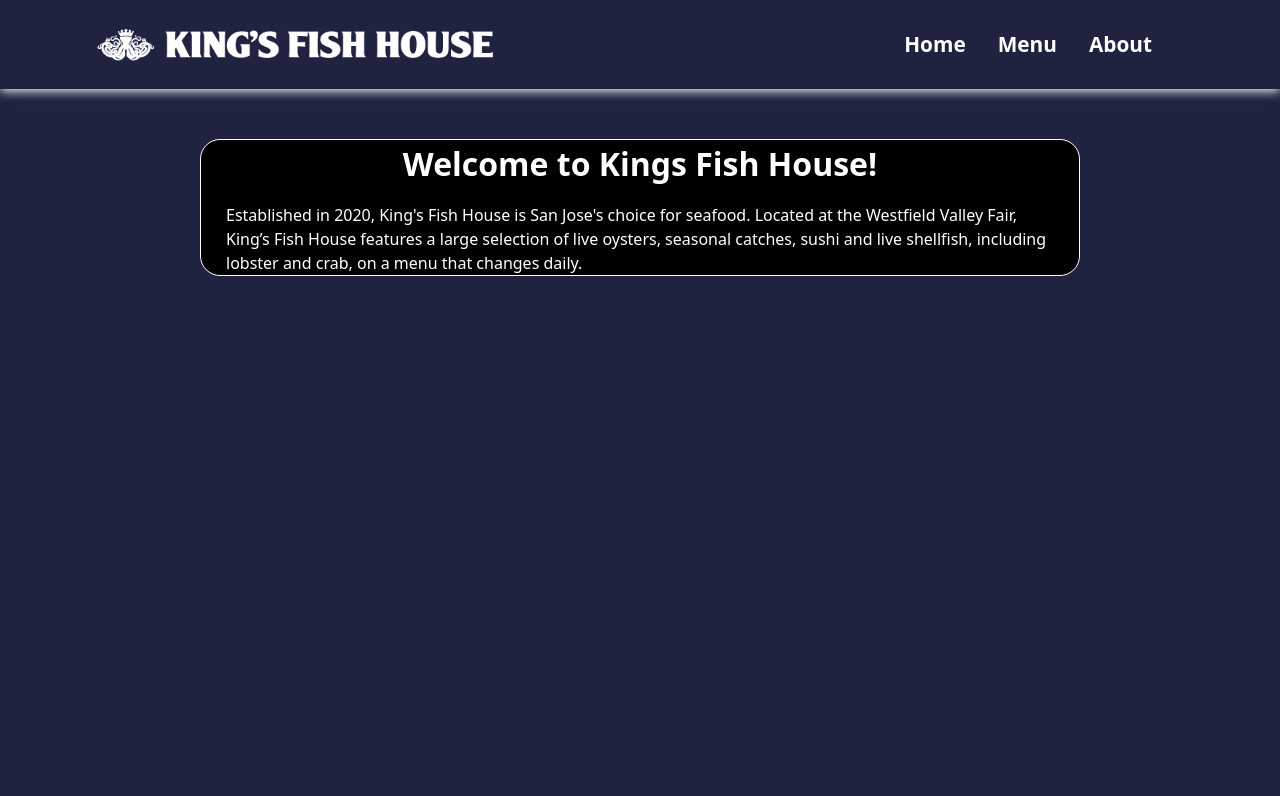
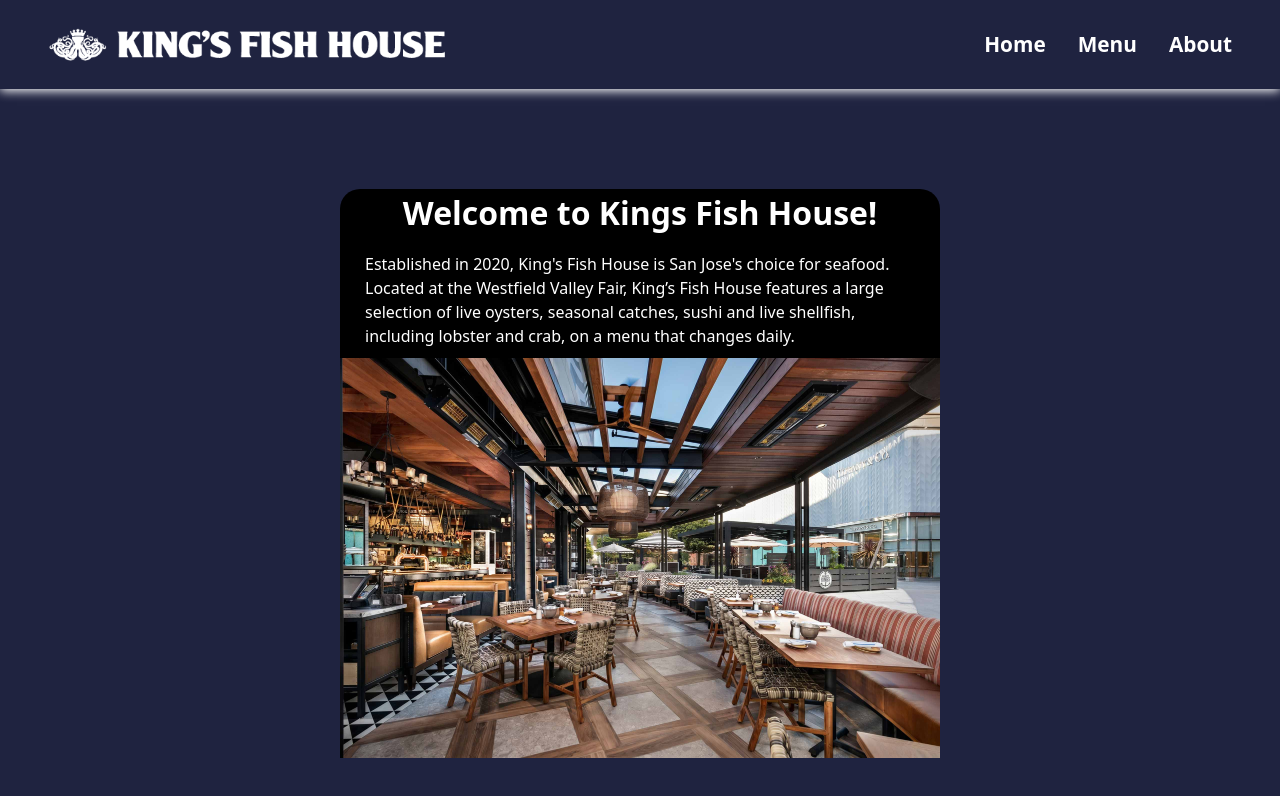
Before and after one commit to ETorres408/restaurant-page, a website built with webpack: page src/template.html in a window 1280 px wide. Both pictures are taken after a click on the button "Home". Built offline with nearby package versions, Linux system fonts and the light colour scheme.

Commit message:
fixed css

```diff
--- a/src/home.js
+++ b/src/home.js
@@ -1,3 +1,4 @@
+import kingsImg from "../assets/images/kings.jpg"
 
 function createHomeCard(titleText, descriptionText) {
   const homeCard = document.createElement("div");
@@ -11,13 +12,12 @@
   description.classList = "home-card-description";
   description.textContent = descriptionText;
 
-  /* const image = document.createElement("img");
+  const image = document.createElement("img");
   image.classList = "home-card-image";
-  image.src = kingsImage;
+  image.src = kingsImg;
   image.alt = "HUH?";
-  */
 
-  homeCard.append(title, description);
+  homeCard.append(title, description, image);
 
   return homeCard;
 }
--- a/src/styles.css
+++ b/src/styles.css
@@ -54,7 +54,8 @@
 .nav-wrapper {
   display: flex;
   align-items: center;
-  margin: 0 8rem 0 6rem;
+  padding: 0 3rem;
+  margin-bottom: 100px;
   min-width: 300px;
 }
 
@@ -62,8 +63,8 @@
   padding: 1.6rem 0;
 }
 
-img {
-    width: 400px;
+.logo {
+  width: 400px;
 }
 
 .nav-container {
@@ -92,10 +93,10 @@
 }
 
 .home-card-container {
-  border: 1px solid white;
   border-radius: 20px;
-  background-color: black;
-  margin: 50px 200px;
+  background-color: var(--card-background-color);
+  width: min(90%, 600px);
+  margin: 0 auto;
 }
 
 .home-card-title {
@@ -107,13 +108,17 @@
   margin-top: 15px;
 }
 
+.home-card-image {
+  margin: 10px auto;
+}
+
 .menu-card {
   border: 2px solid pink;
   display: grid;
-  margin: 50px 100px;
+  margin: 0 auto;
   width: min(90%, 1000px);
   grid-template-columns: repeat(3, 1fr);
-  grid-template-rows: repeat(3 1fr);
+  grid-template-rows: repeat(3, 1fr);
   gap: 10px;
   background-color: var(--card-background-color);
 }
--- a/src/template.html
+++ b/src/template.html
@@ -10,7 +10,7 @@
       <nav class="nav bg-white">
         <div class="nav-wrapper">
           <div class="logo-container">
-            <a href=""><img src="../assets/images/kings-logo.png" alt="kings fish house logo"></a>
+            <a href=""><img src="../assets/images/kings-logo.png" alt="kings fish house logo" class="logo"></a>
           </div>
           <div class="nav-container">
             <ul>
```
